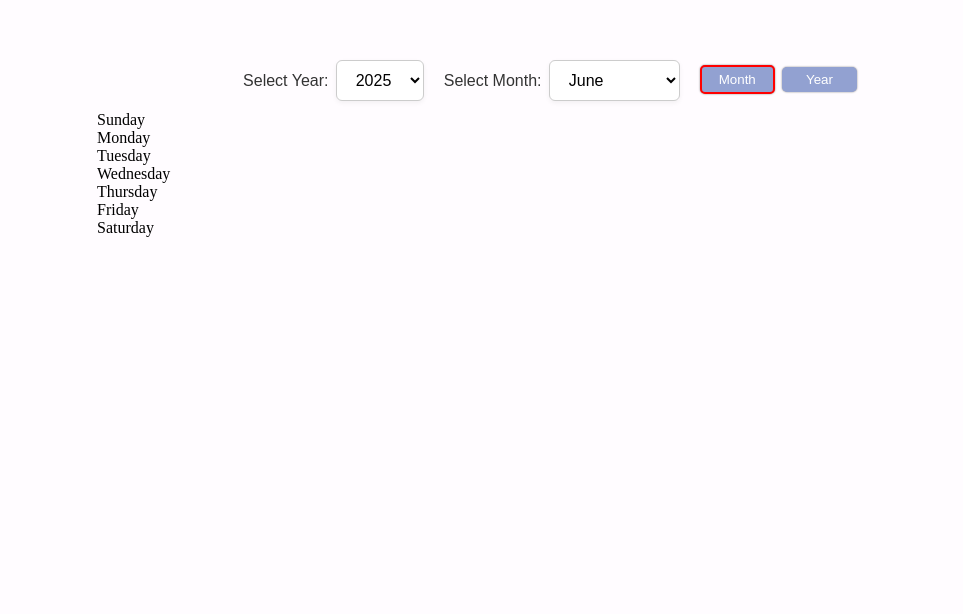
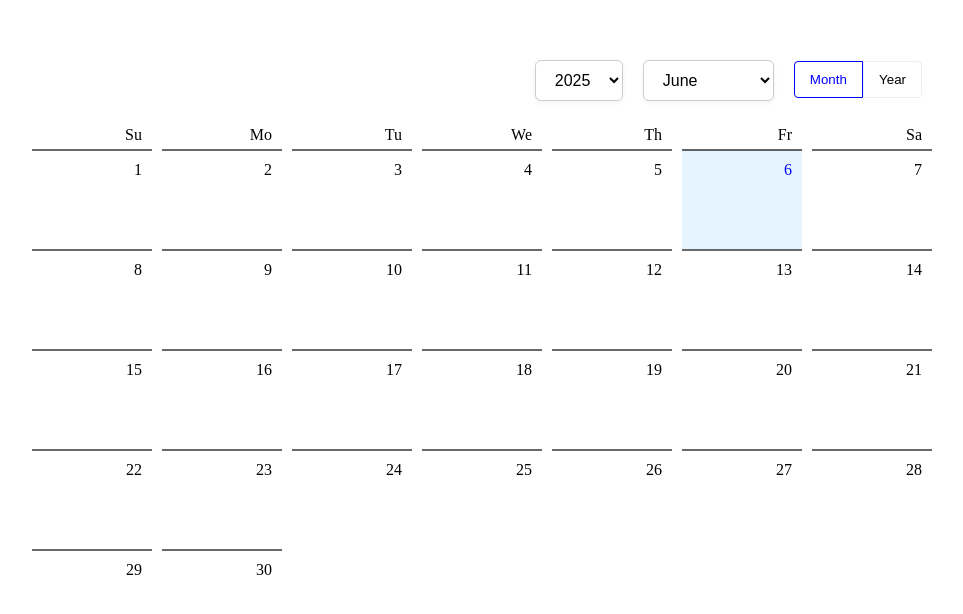
Before and after one commit to chanchaldhingra/custom-calendar, a plain HTML site: page index.html in a window 1280 px wide. Both pictures are taken after a click on the button "Month". Shown: the whole page, without its empty margins (158-1121 px from the left). Drawn offline with Linux system fonts and the light colour scheme.

Commit message:
added month view

```diff
--- a/index.html
+++ b/index.html
@@ -11,30 +11,27 @@
 
     <div id="container">
       <div id="header">
-        <div class="dropdown-container">
-          <label for="yearSelect">Select Year:</label>
+        <div>
           <select id="yearSelect"></select>
         </div>
-        <div class="dropdown-group">
-          <label for="monthSelect">Select Month:</label>
+        <div id="monthDropdown">
           <select id="monthSelect"></select>
         </div>
-        <div>
-          <button id="monthViewBtn">Month</button>
-          <button id="yearViewBtn" class="btn-active">Year</button>
+        <div class="view-btn-container">
+          <button class="month-view-btn" id="monthViewBtn">Month</button>
+          <button class="year-view-btn" id="yearViewBtn" class="btn-active">Year</button>
         </div>
       </div>
 
        <div id="weekdays">
-        <div>Sunday</div>
-        <div>Monday</div>
-        <div>Tuesday</div>
-        <div>Wednesday</div>
-        <div>Thursday</div>
-        <div>Friday</div>
-        <div>Saturday</div>
+        <div>Su</div>
+        <div>Mo</div>
+        <div>Tu</div>
+        <div>We</div>
+        <div>Th</div>
+        <div>Fr</div>
+        <div>Sa</div>
       </div>
-
 
       <div id="calendar-year-view"></div>
       <div id="calendar-month-view"></div>
--- a/month-dropdown-script.js
+++ b/month-dropdown-script.js
@@ -1,16 +1,16 @@
 const monthSelect = document.getElementById("monthSelect");
-
-// Populate month dropdown
 const months = [
     "January", "February", "March", "April", "May", "June",
     "July", "August", "September", "October", "November", "December"
 ];
 
-months.forEach((month, index) => {
+function showMonthDropdown() {
+    months.forEach((month, index) => {
     const option = document.createElement("option");
-    option.value = index + 1; // Month number (1-12)
-    option.textContent = month;
-    monthSelect.appendChild(option);
-});
+        option.value = index;
+        option.textContent = month;
+        monthSelect.appendChild(option);
+    });
 
-monthSelect.value = new Date().getMonth() + 1; // Default to current month
+    monthSelect.value = new Date().getMonth();
+}
--- a/script.js
+++ b/script.js
@@ -14,8 +14,10 @@ const saveModalBtn = document.getElementById('saveButton');
 const cancelModalBtn = document.getElementById('cancelButton');
 const deleteModalBtn = document.getElementById('deleteButton');
 const weekdaysEle = document.getElementById('weekdays');
-const monthNames = ['January', 'February', 'March', 'April', 'May', 'June', 'July', 'August', 'September', 'October', 'November', 'December'];
+const monthDropdownContainerEle = document.getElementById('monthDropdown');
+const monthNames = ['Jan', 'Feb', 'Mar', 'Ap', 'May', 'Jun', 'Jul', 'Aug', 'Sep', 'Oct', 'Nov', 'Dec'];
 const weekdays = ['Sunday', 'Monday', 'Tuesday', 'Wednesday', 'Thursday', 'Friday', 'Saturday'];
+
 
 function openModal(dateString, newEvent=true, uniqueId = null) {
   const [year, month, day] = dateString.split('-').map(Number);
@@ -76,7 +78,10 @@ function loadYearView() {
 
   for(let i=1;i<=12;i++)  {
     const monthSquare = document.createElement('div');
-    monthSquare.textContent = monthNames[i-1];
+    const spanEle = document.createElement('span');
+    spanEle.classList.add('month-number');
+    spanEle.textContent = monthNames[i-1];
+    monthSquare.appendChild(spanEle);
     const dateString = `${year}-${String(i).padStart(2, '0')}`;
     const eventForMonth = events.filter(e => e.date.includes(dateString));
     if (eventForMonth.length > 0) {
@@ -99,10 +104,13 @@ function loadYearView() {
 
 function loadMonthView() {
   const dt = new Date();
-  const day = dt.getDate();
-  const month = dt.getMonth();
-  const year = dt.getFullYear();
-
+  let month = 0;
+  try {
+    month = Number(monthSelect.value) ?? dt.getMonth();
+  } catch(e) {
+    month = dt.getMonth();
+  }
+  let year = Number(yearSelect.value) || dt.getFullYear();
   const firstDayOfMonth = new Date(year, month, 1);
   const daysInMonth = new Date(year, month + 1, 0).getDate();
   const dateString = firstDayOfMonth.toLocaleDateString('en-us', {
@@ -112,34 +120,37 @@ function loadMonthView() {
     day: 'numeric',
   });
   const paddingDays = weekdays.indexOf(dateString.split(', ')[0]);
-
-  document.getElementById('monthDisplay').innerText =
-    `${dt.toLocaleDateString('en-us', { month: 'long' })} ${year}`;
-
   calendarMonth.innerHTML = '';
-
   for(let i = 1; i <= paddingDays + daysInMonth; i++) {
     const daySquare = document.createElement('div');
     daySquare.classList.add('day');
 
-    const dayString = `${month + 1}/${i - paddingDays}/${year}`;
-
     if (i > paddingDays) {
       daySquare.innerText = i - paddingDays;
-      const eventForDay = events.find(e => e.date === dayString);
-
-      if (i - paddingDays === day && nav === 0) {
+      const dayString = formatDate(new Date(year, month, i- paddingDays));
+      const eventForDay = events.filter(e => e.date.includes(dayString));
+      const todayDate = new Date();
+      const todayYear = todayDate.getFullYear();
+      const todayMonth = todayDate.getMonth();
+      const todayDay = todayDate.getDate();
+      if(year === todayYear && month === todayMonth && i - paddingDays === todayDay) {
         daySquare.id = 'currentDay';
       }
 
-      if (eventForDay) {
-        const eventDiv = document.createElement('div');
-        eventDiv.classList.add('event');
-        eventDiv.innerText = eventForDay.title;
-        daySquare.appendChild(eventDiv);
+      if (eventForDay.length > 0) {
+        eventForDay.forEach(event => {
+          const eventDiv = document.createElement('div');
+          eventDiv.classList.add('event');
+          eventDiv.innerText = event.title;
+          eventDiv.addEventListener('click', (e) => {
+            e.stopPropagation();
+            openModal(event.date, false, event.id);
+          });
+          daySquare.appendChild(eventDiv);
+        });
       }
 
-      daySquare.addEventListener('click', () => openModal(dayString));
+      daySquare.addEventListener('click', () => openModal(dayString, true));
     } else {
       daySquare.classList.add('padding');
     }
@@ -159,7 +170,7 @@ function closeModal() {
     loadYearView();
   }
   else {
-    // Load month view logic here
+    loadMonthView();
   }
 }
 
@@ -195,7 +206,8 @@ function toggleSaveBtn() {
 }
 
 function showYearView() {
-  calendarYear.style.display = 'block';
+  monthDropdownContainerEle.style.display = 'none';
+  calendarYear.style.display = 'flex';
   calendarMonth.style.display = 'none';
   monthViewBtn.classList.remove('btn-active');
   yearViewBtn.classList.add('btn-active');
@@ -205,18 +217,24 @@ function showYearView() {
 }
 
 function showMonthView() {
+  monthDropdownContainerEle.style.display = 'block';
   calendarYear.style.display = 'none';
-  calendarMonth.style.display = 'block';
+  calendarMonth.style.display = 'grid';
   monthViewBtn.classList.add('btn-active');
   yearViewBtn.classList.remove('btn-active');
-  weekdaysEle.style.display = 'block';
-  // Load month view logic here if needed
+  weekdaysEle.style.display = 'grid';
+  showMonthDropdown();
+  loadMonthView();
   activeView = 'month';
 }
 
 function initButtons() {
   yearSelect.addEventListener('change', (e) => {
     loadYearView();
+  });
+
+  monthSelect.addEventListener('change', (e) => {
+    loadMonthView();
   });
 
   eventDateInput.addEventListener('change', (e) => {
--- a/style.css
+++ b/style.css
@@ -2,18 +2,6 @@ body {
   display: flex;
   margin-top: 50px;
   justify-content: center;
-  background-color: #FFFCFF;
-}
-
-button {
-  width: 75px;
-  cursor: pointer;
-  box-shadow: 0px 0px 2px gray;
-  border: none;
-  outline: none;
-  padding: 5px;
-  border-radius: 5px;
-  color: white;
 }
 
 #header {
@@ -24,19 +12,15 @@ button {
   display: flex;
   justify-content: flex-end;
   gap:20px;
+  margin-bottom: 5px;
 }
 
-#header button {
-  background-color: #92a1d1;
+
+#container {
+  width: 900px;
 }
 
-#container {
-  width: 770px;
-}
-
-#calendar-year-view,
-#calendar-month-view {
-  width: 100%;
+#calendar-year-view {
   margin: auto;
   display: flex;
   flex-wrap: wrap;
@@ -44,23 +28,81 @@ button {
   gap: 20px;
 }
 
-#calendar-year-view div,
-#calendar-month-view div {
+#calendar-year-view > div {
   width: 200px;
   height: 200px;
   box-sizing: border-box;
-  border: 1px solid black;
+  border-left: none;
+  border-top: 2px solid rgba(5,5,5,0.6);
+  border-right: none;
+  border-bottom: none;
+  color: #000;
+  text-align: right;
+}
+
+.month-number{
+  padding-right: 5px;
+}
+
+.day {
+  height: 100px;
+  cursor: pointer;
+  box-sizing: border-box;
+  border-left: none;
+  border-top: 2px solid rgba(5,5,5,0.6);
+  border-right: none;
+  border-bottom: none;
+  background-color: white;
+  display: flex;
+  text-align: right;
+  flex-direction: column;
+  justify-content: space-between;
+}
+.day:hover {
+  background-color: #eee;
+}
+
+.day + #currentDay {
+  background-color:#e6f4ff;
+  color: #0000ff
+}
+
+#weekdays {
+  width: 100%;
+  display: grid;
+  grid-template-columns: repeat(7, 1fr);
+  gap: 10px;
+  box-sizing: border-box;
+  text-align: right;
+}
+#weekdays div,
+#calendar-month-view > div {
+  padding: 10px;
+}
+
+#weekdays div {
+ padding-bottom: 5px;
+}
+
+#calendar-month-view {
+  display: grid;
+  grid-template-columns: repeat(7, 1fr);
+  column-gap: 10px;
+  box-sizing: border-box;
 }
 
 .event {
   font-size: 10px;
-  padding: 3px;
-  background-color: #58bae4;
-  color: white;
+  padding: 5px;
+  margin-top: 5px;
+  background-color: #f4f4f4;
+  color: black;
   border-radius: 5px;
   max-height: 40px;
   overflow: hidden;
   box-sizing: border-box;
+  text-align: left;;
+
 }
 
 #newEventModal,
@@ -123,12 +165,6 @@ button {
   border: 1px solid #b0b0b0;
 }
 
-label {
-  font-size: 1rem;
-  margin-bottom: 8px;
-  color: #333;
-}
-
 select {
   padding: 10px 15px;
   font-size: 1rem;
@@ -146,26 +182,27 @@ select:focus {
 }
 
 .btn-active{
-  border: 2px solid red;
+  border: 1px solid #0000ff !important;
+  color: #0000ff !important;
 }
 
-.day {
-  width: 100px;
-  padding: 10px;
-  height: 100px;
-  cursor: pointer;
+.month-view-btn{
+  border: 1px solid #eee;
+  background-color: #fff;
+  color: #000;
+  padding: 10px 15px;
+  border-top-left-radius: 4px;
+  border-bottom-left-radius: 4px;
+  margin-right: -7px;
   box-sizing: border-box;
-  background-color: white;
-  margin: 5px;
-  box-shadow: 0px 0px 3px #CBD4C2;
-  display: flex;
-  flex-direction: column;
-  justify-content: space-between;
-}
-.day:hover {
-  background-color: #e8faed;
 }
 
-.day + #currentDay {
-  background-color:#e8f4fa;
+.year-view-btn{
+  box-sizing: border-box;
+  border: 1px solid #eee;
+  background-color: #fff;
+  color: #000;
+  padding: 10px 15px;
+  border-top-right-radius: 4px;
+  border-bottom-right-radius: 4px;
 }
--- a/year-dropdown-script.js
+++ b/year-dropdown-script.js
@@ -1,6 +1,6 @@
 const yearSelect = document.getElementById("yearSelect");
 
-function showDropdown()  {
+function showYearDropdown()  {
     const dt = new Date();
     let yr = Number(yearSelect.value) || dt.getFullYear();
     yearSelect.innerHTML = '';
@@ -15,8 +15,8 @@ function showDropdown()  {
     yearSelect.value = yr;
 }
 
-showDropdown();
+showYearDropdown();
 
-yearSelect.addEventListener('click', () => {showDropdown();});
+yearSelect.addEventListener('click', () => {showYearDropdown();});
 
-yearSelect.addEventListener('change', () => {showDropdown();});
+yearSelect.addEventListener('change', () => {showYearDropdown();});
```
